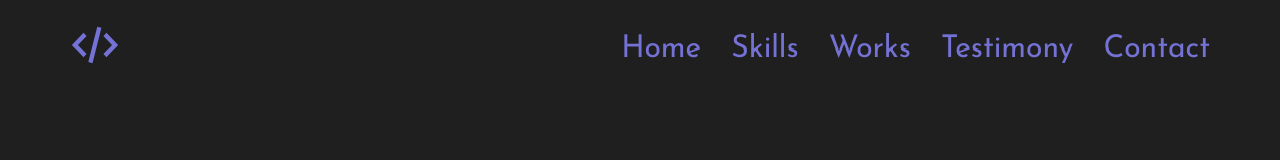
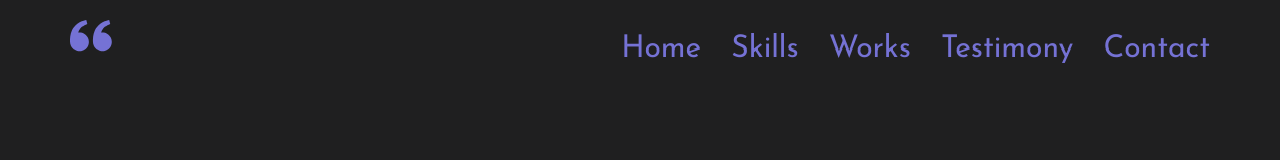
Before and after one commit to IvanBliudnik/Portfolio, a React app: page / in a window 1280 px wide. Shown: the top 160 px of the page. Built offline with nearby package versions, Linux system fonts and the light colour scheme.

Commit message:
26.03.2024 16:45

```diff
--- a/src/components/logo/logo.tsx
+++ b/src/components/logo/logo.tsx
@@ -4,7 +4,7 @@ import {Icon} from "../icon/Icon";
 export const Logo = () => {
     return (
         <a href="">
-            <Icon iconId={"codeSvg"}/>
+            <Icon iconId={"quote"}/>
         </a>
     );
 };
--- a/src/layout/sections/slogan/Slogan.tsx
+++ b/src/layout/sections/slogan/Slogan.tsx
@@ -12,7 +12,7 @@ export const Slogan = () => {
             <Container>
                 <FlexContainer direction={"column"} align={"center"}>
                     <SectionTitle>One team, one direction</SectionTitle>
-                    <StyleButton>Contact me</StyleButton>
+                    <StyleButton>Please contact me</StyleButton>
                 </FlexContainer>
             </Container>
         </StyledSlogan>
```
